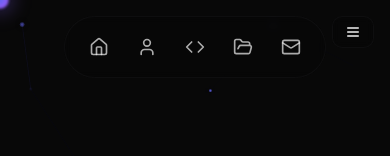
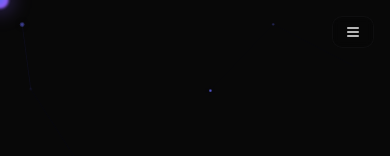
Before and after one commit to Argupta99/Portfolio, a React (Vite) app: page / in a window 390 px wide. Shown: the top 156 px of the page. Built offline with nearby package versions, Linux system fonts and the light colour scheme.

Commit message:
mobile responsive

```diff
--- a/src/components/Navigation.tsx
+++ b/src/components/Navigation.tsx
@@ -31,10 +31,12 @@ const Navigation = () => {
 
   return (
     <>
-      {/* Centered Icon Navigation */}
-      <nav className={`fixed top-4 left-1/2 transform -translate-x-1/2 z-50 transition-all duration-300 ${
+      {/* Centered Icon Navigation - Only Desktop */}
+<nav
+  className={`hidden md:flex fixed top-4 left-1/2 transform -translate-x-1/2 z-50 transition-all duration-300 ${
     scrolled ? "top-2" : "top-4"
-      }`}>
+  }`}
+>
   <div className={`flex items-center space-x-1 px-3 py-2 rounded-full transition-all duration-300 ${
     scrolled
       ? "bg-background/90 backdrop-blur-md border border-border/50 shadow-lg"
@@ -70,6 +72,7 @@ const Navigation = () => {
 >
   {isOpen ? <X size={20} /> : <Menu size={20} />}
 </Button>
+
 
       {/* Mobile Navigation */}
       {isOpen && (
```
Lines whose indentation alone changed are shown as unchanged.
